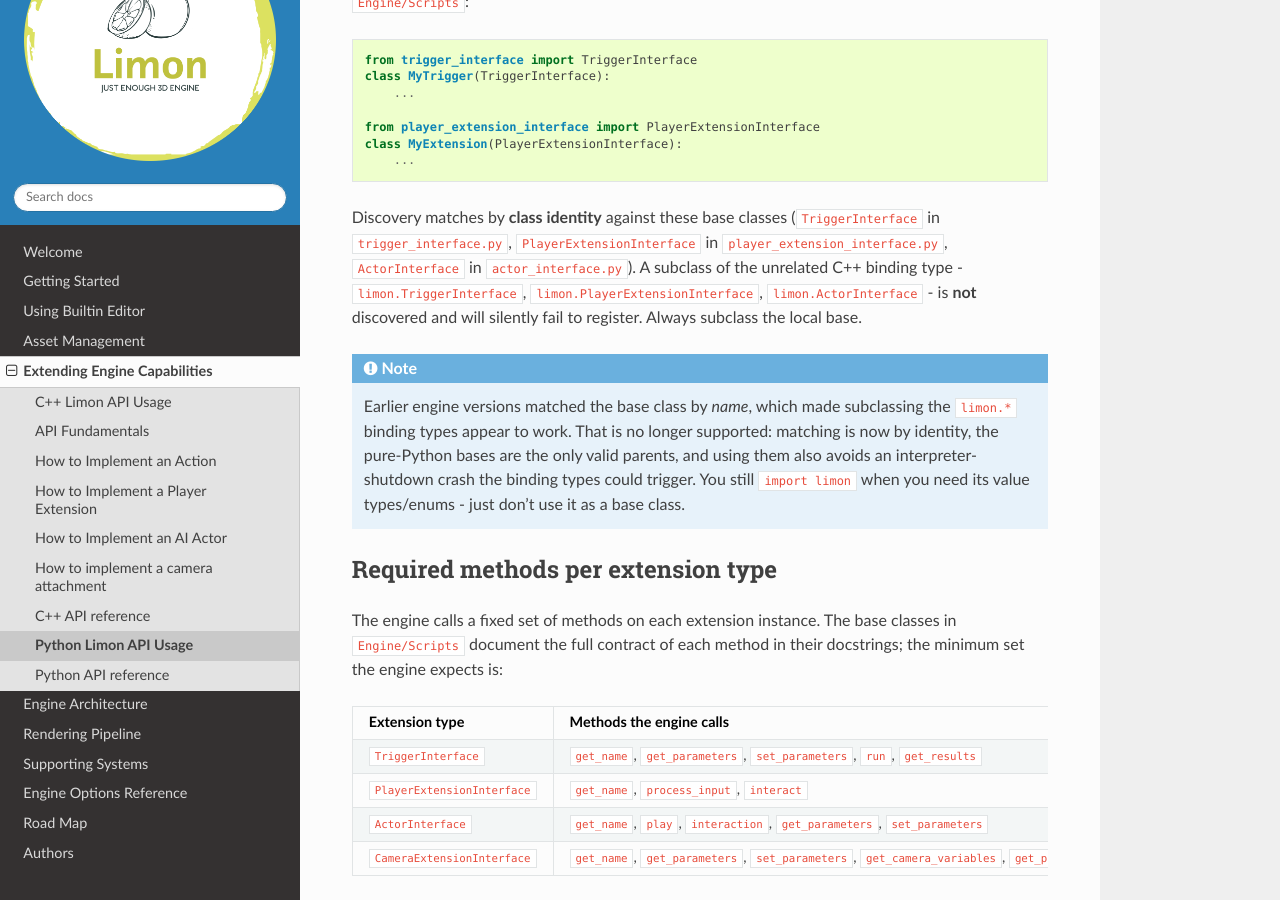
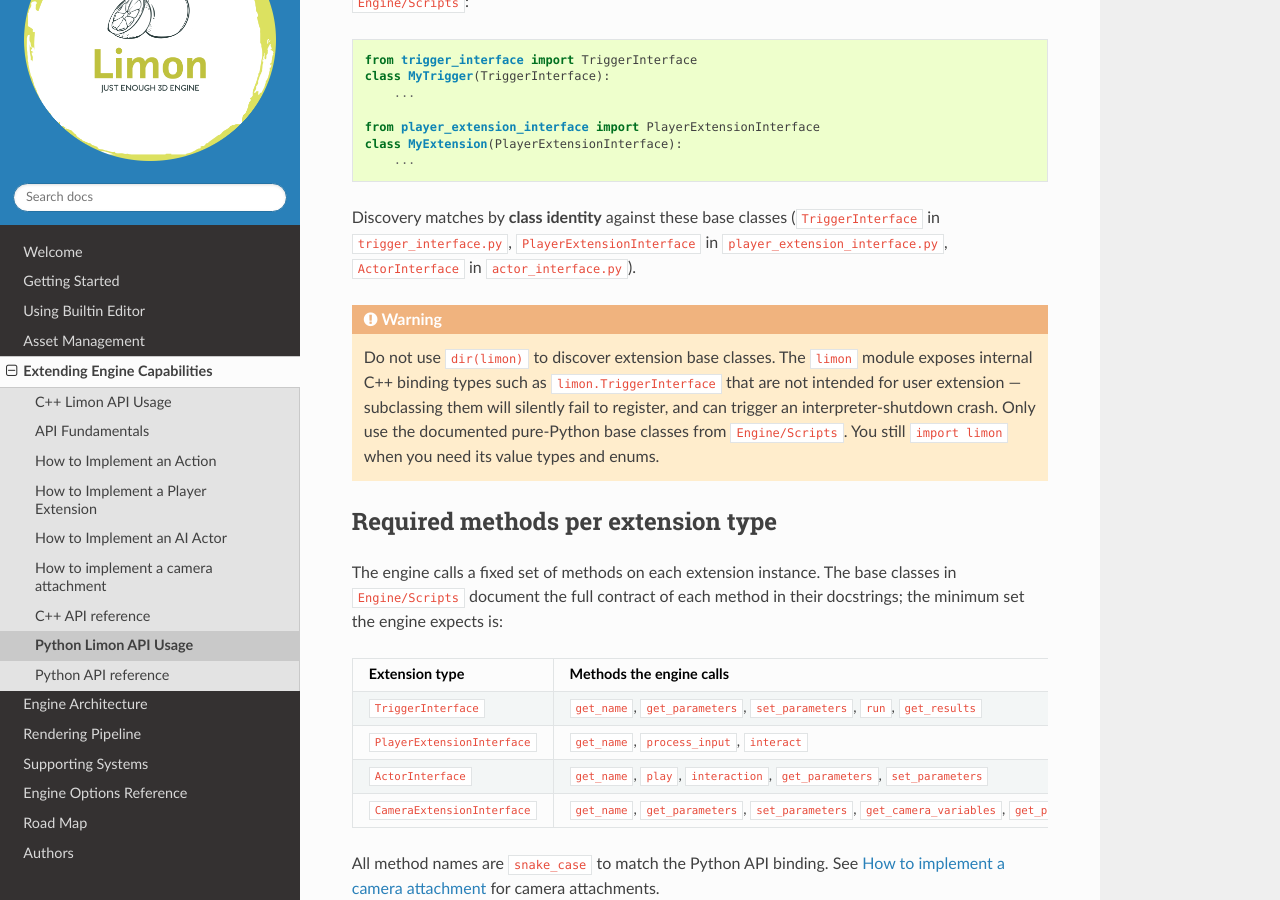
Before and after one commit to enginmanap/limonEngine-docs, a Sphinx documentation site: the page built from docs/ExtendingByAPI/PythonAPIUsage.rst, in a window 1280 px wide and 900 px high, scrolled down 2206 px. Built offline with Sphinx 7.4.7 and the Read the Docs theme 3.1.0, drawn with Linux system fonts in a browser that asks for light colours.

Commit message:
Update roadmap

```diff
--- a/docs/ExtendingByAPI/PythonAPIUsage.rst
+++ b/docs/ExtendingByAPI/PythonAPIUsage.rst
@@ -76,10 +76,10 @@ Your extension class must subclass the matching **pure-Python base class** shipp
     class MyExtension(PlayerExtensionInterface):
         ...
 
-Discovery matches by **class identity** against these base classes (``TriggerInterface`` in ``trigger_interface.py``, ``PlayerExtensionInterface`` in ``player_extension_interface.py``, ``ActorInterface`` in ``actor_interface.py``). A subclass of the unrelated C++ binding type - ``limon.TriggerInterface``, ``limon.PlayerExtensionInterface``, ``limon.ActorInterface`` - is **not** discovered and will silently fail to register. Always subclass the local base.
+Discovery matches by **class identity** against these base classes (``TriggerInterface`` in ``trigger_interface.py``, ``PlayerExtensionInterface`` in ``player_extension_interface.py``, ``ActorInterface`` in ``actor_interface.py``).
 
-.. note::
-    Earlier engine versions matched the base class by *name*, which made subclassing the ``limon.*`` binding types appear to work. That is no longer supported: matching is now by identity, the pure-Python bases are the only valid parents, and using them also avoids an interpreter-shutdown crash the binding types could trigger. You still ``import limon`` when you need its value types/enums - just don't use it as a base class.
+.. warning::
+    Do not use ``dir(limon)`` to discover extension base classes. The ``limon`` module exposes internal C++ binding types such as ``limon.TriggerInterface`` that are not intended for user extension — subclassing them will silently fail to register, and can trigger an interpreter-shutdown crash. Only use the documented pure-Python base classes from ``Engine/Scripts``. You still ``import limon`` when you need its value types and enums.
 
 Required methods per extension type
 ===================================
--- a/docs/ExtendingByAPI/implementAIActor.rst
+++ b/docs/ExtendingByAPI/implementAIActor.rst
@@ -154,7 +154,7 @@ _____________
 
 Actors can also be written in Python by subclassing ``ActorInterface`` from ``actor_interface.py`` (see :ref:`PythonAPIUsage` for how scripts are discovered and the conventions they must follow). The actor type is registered under the **class name**, so a Python ``class PythonCowboyEnemy(ActorInterface)`` appears in the editor as the actor ``PythonCowboyEnemy``. Method and field names use Python casing: ``play``, ``interaction``, ``get_parameters``, ``set_parameters``, ``get_name``, and the ``ActorInformation`` passed to ``play`` exposes the same fields in snake_case (``can_see_player_directly``, ``player_distance``, ``cosine_between_player``, ``route_to_request``, ``route_ready`` ...).
 
-The Python base provides the actor-state helpers that C++ actors get as members/methods. They are valid from the first ``play()`` / ``interaction()`` call onward (the engine binds the model after load):
+The Python base provides the actor-state helpers that C++ actors get as members/methods. They are valid from construction onward — the model is attached before the actor is created:
 
 * ``self.model_id`` / ``self.get_model_id()`` - world-object ID of the model this actor drives. It is **distinct** from ``self.actor_id`` / ``self.get_world_id()`` (the actor's own ID). Pass ``model_id`` to every model-targeted API call (animations, translate, orientation, transform queries).
 * ``self.get_position()`` - the model's world position as a ``Vec3`` (mirror of C++ ``getPosition()``).
--- a/docs/RoadMap.rst
+++ b/docs/RoadMap.rst
@@ -88,10 +89,6 @@ The following limitations are confirmed in version 0.7:
 
 * Skeletal animation blending is two-animation crossfade only. Blend trees and state machines are not supported.
 
-**Camera**
-
-* Software occlusion culling (SDOC) under an orthographic camera is a work in progress; perspective is fully supported.
-
 **Input**
 
 * Keyboard and mouse input are natively supported. Controllers and other devices require SDL2 passthrough via a Player Extension.
```
Also changed, not shown: other parts of docs/RoadMap.rst (+1 -0 lines).
